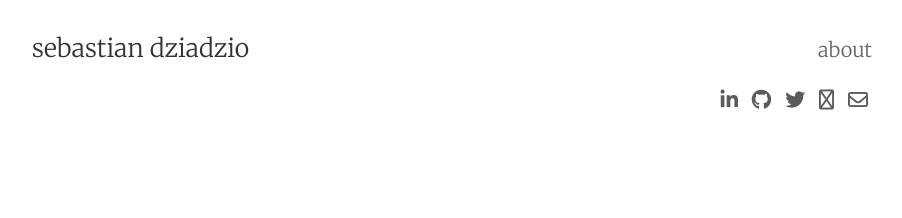
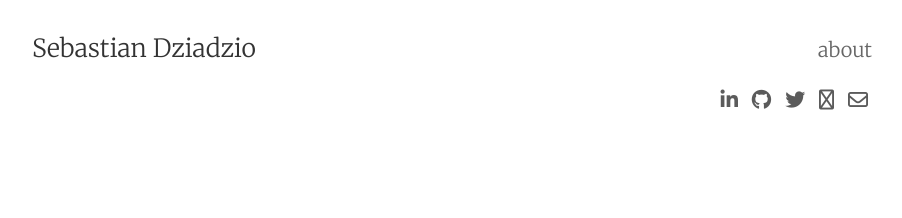
Before and after one commit to sbdzdz/sebastiandziadzio.github.io, a Jekyll site: the page built from about.md, in a window 1280 px wide. Shown: the top 218 px of the page, without its empty margins (188-1090 px from the left). Built offline with Jekyll 4.4.1, drawn with Linux system fonts in a browser that asks for light colours; nearby versions of some CDN libraries.

Commit message:
Capitalise site name

```diff
--- a/_config.yml
+++ b/_config.yml
@@ -1,5 +1,5 @@
 # Site settings
-title:       sebastian dziadzio
+title:       Sebastian Dziadzio
 email:       sebastian.dziadzio@gmail.com
 author:      Sebastian Dziadzio
 description: "I write code to make sense of data."
```
